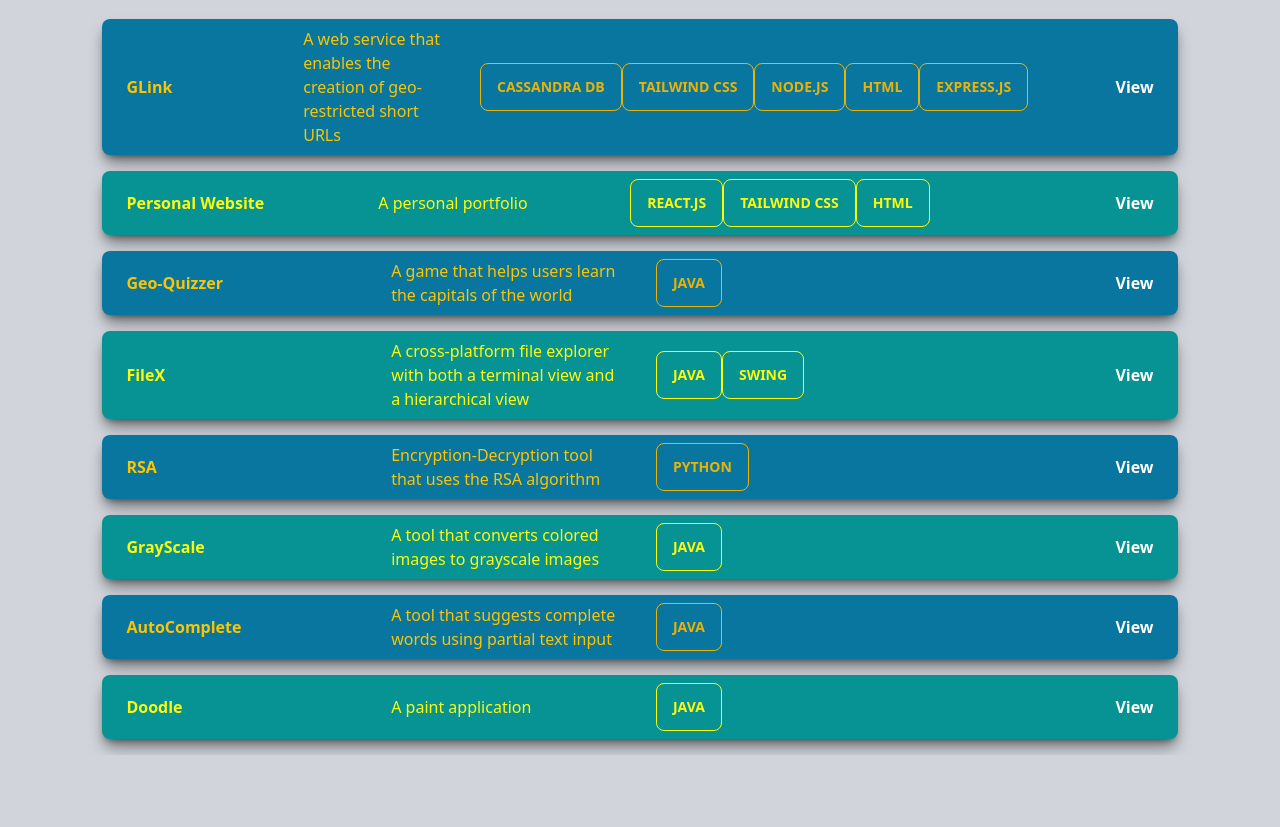
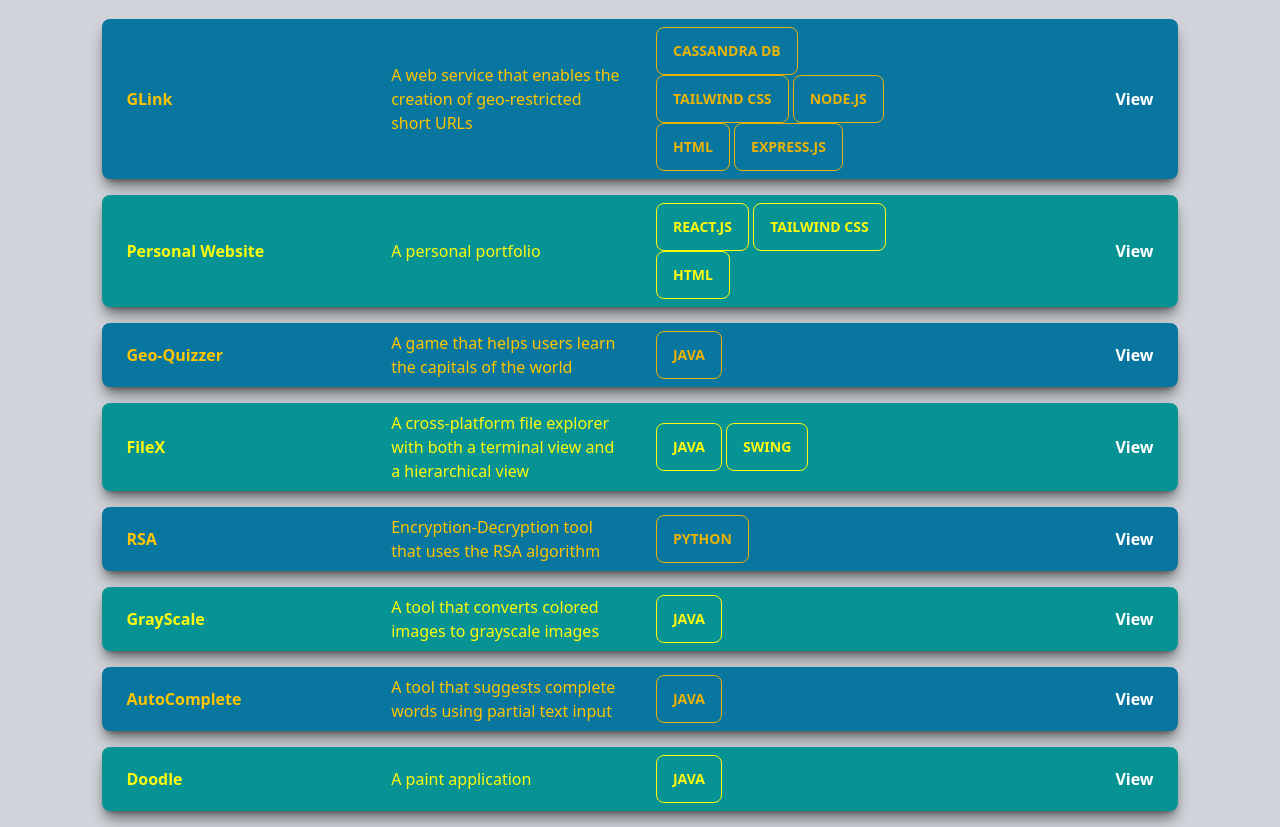
Before and after one commit to Aravind142857/Aravind142857.github.io, a website: page public/projects.html in a window 1280 px wide. Shown: the part 249-1076 px from the top of the page. Before the commit the page ends 1004 px from the top, so only its background shows below. Drawn offline with nearby package versions, Linux system fonts and the light colour scheme.

Commit message:
Fixed projects page tools column

```diff
--- a/public/projects.html
+++ b/public/projects.html
@@ -11,6 +11,7 @@
 
 <body>
     <div id="root" class="px-[8%]">
+       <div>
         <div id="head" class="navbar bg-[#003f88] rounded-lg my-12 py-2 px-8 sticky top-[4] shadow-xl shadow-black/50">
             <!-- logo -->
             <div class="w-auto h-auto m-2">
@@ -54,12 +55,14 @@
                 <p class="text-[#fdc500]">A web service that enables the creation of geo-restricted short URLs</p>
             </div>
             <div class="text-white px-4 h-auto w-full selection:text-blue-900 selection:bg-yellow-400">
-                <button class="btn btn-outline outline-yellow-500 text-yellow-500 hover:bg-yellow-500 hover:text-black hover:border-transparent">Cassandra DB</button>
-                <button class="btn btn-outline outline-yellow-500 text-yellow-500 hover:bg-yellow-500 hover:text-black hover:border-transparent">Tailwind CSS</button>
+                <p>
+                <button class="btn btn-outline cursor-default outline-yellow-500 text-yellow-500 hover:bg-yellow-500 hover:text-black hover:border-transparent">Cassandra DB</button>
+                <button class="btn btn-outline cursor-default outline-yellow-500 text-yellow-500 hover:bg-yellow-500 hover:text-black hover:border-transparent">Tailwind CSS</button>
 <!--                <button class="btn btn-outline outline-yellow-500 text-yellow-500">Daisy UI</button>-->
-                <button class="btn btn-outline outline-yellow-500 text-yellow-500 hover:bg-yellow-500 hover:text-black hover:border-transparent">Node.js</button>
-                <button class="btn btn-outline outline-yellow-500 text-yellow-500 hover:bg-yellow-500 hover:text-black hover:border-transparent">HTML</button>
-                <button class="btn btn-outline outline-yellow-500 text-yellow-500 hover:bg-yellow-500 hover:text-black hover:border-transparent">Express.js</button>
+                <button class="btn btn-outline cursor-default outline-yellow-500 text-yellow-500 hover:bg-yellow-500 hover:text-black hover:border-transparent">Node.js</button>
+                <button class="btn btn-outline cursor-default outline-yellow-500 text-yellow-500 hover:bg-yellow-500 hover:text-black hover:border-transparent">HTML</button>
+                <button class="btn btn-outline cursor-default outline-yellow-500 text-yellow-500 hover:bg-yellow-500 hover:text-black hover:border-transparent">Express.js</button>
+                </p>
             </div>
             <div class="text-white font-bold  w-full text-right px-4 selection:text-blue-900 selection:bg-yellow-400 block">
                 <p>View</p>
@@ -75,11 +78,12 @@
                 <p class="text-[#FEFA0D]">A personal portfolio</p>
             </div>
             <div class="text-white px-4 h-auto w-full selection:text-blue-900 selection:bg-yellow-400">
-                <button class="btn btn-outline outline-[#fefa0d] text-[#fefa0d] hover:bg-[#fefa0d] hover:text-black hover:border-transparent">React.js</button>
-                <button class="btn btn-outline outline-[#fefa0d] text-[#fefa0d] hover:bg-[#fefa0d] hover:text-black hover:border-transparent">Tailwind CSS</button>
-                <!--                <button class="btn btn-outline outline-yellow-500 text-yellow-500">Daisy UI</button>-->
-                <button class="btn btn-outline outline-[#fefa0d] text-[#fefa0d] hover:bg-[#fefa0d] hover:text-black hover:border-transparent">HTML</button>
-
+                <p>
+                    <button class="btn btn-outline cursor-default outline-[#fefa0d] text-[#fefa0d] hover:bg-[#fefa0d] hover:text-black hover:border-transparent">React.js</button>
+                    <button class="btn btn-outline cursor-default outline-[#fefa0d] text-[#fefa0d] hover:bg-[#fefa0d] hover:text-black hover:border-transparent">Tailwind CSS</button>
+                    <!--                <button class="btn btn-outline outline-yellow-500 text-yellow-500">Daisy UI</button>-->
+                    <button class="btn btn-outline cursor-default outline-[#fefa0d] text-[#fefa0d] hover:bg-[#fefa0d] hover:text-black hover:border-transparent">HTML</button>
+                </p>
             </div>
             <div class="text-white font-bold  w-full text-right px-4 selection:text-blue-900 selection:bg-yellow-400 block">
                 <p>View</p>
@@ -95,7 +99,9 @@
                 <p class="text-[#fdc500]">A game that helps users learn the capitals of the world</p>
             </div>
             <div class="text-white px-4 h-auto w-full selection:text-blue-900 selection:bg-yellow-400">
-                <button class="btn btn-outline outline-yellow-500 text-yellow-500 hover:bg-yellow-500 hover:text-black hover:border-transparent">Java</button>
+                <p>
+                    <button class="btn btn-outline cursor-default outline-yellow-500 text-yellow-500 hover:bg-yellow-500 hover:text-black hover:border-transparent">Java</button>
+                </p>
             </div>
             <div class="text-white font-bold  w-full text-right px-4 selection:text-blue-900 selection:bg-yellow-400 block">
                 <p>View</p>
@@ -110,8 +116,10 @@
                 <p class="text-[#FEFA0D]">A cross-platform file explorer with both a terminal view and a hierarchical view</p>
             </div>
             <div class="text-white px-4 h-auto w-full selection:text-blue-900 selection:bg-yellow-400">
-                <button class="btn btn-outline outline-[#FEFA0D] text-[#FEFA0D] hover:bg-[#FEFA0D] hover:text-black hover:border-transparent">Java</button>
-                <button class="btn btn-outline outline-[#FEFA0D] text-[#FEFA0D] hover:bg-[#FEFA0D] hover:text-black hover:border-transparent">Swing</button>
+                <p>
+                    <button class="btn btn-outline cursor-default outline-[#FEFA0D] text-[#FEFA0D] hover:bg-[#FEFA0D] hover:text-black hover:border-transparent">Java</button>
+                    <button class="btn btn-outline cursor-default outline-[#FEFA0D] text-[#FEFA0D] hover:bg-[#FEFA0D] hover:text-black hover:border-transparent">Swing</button>
+                </p>
                 <!--                <button class="btn btn-outline outline-yellow-500 text-yellow-500">Daisy UI</button>-->
             </div>
             <div class="text-white font-bold  w-full text-right px-4 selection:text-blue-900 selection:bg-yellow-400 block">
@@ -128,7 +136,9 @@
                 <p class="text-[#fdc500]">Encryption-Decryption tool that uses the RSA algorithm</p>
             </div>
             <div class="text-white px-4 h-auto w-full selection:text-blue-900 selection:bg-yellow-400">
-                <button class="btn btn-outline outline-yellow-500 text-yellow-500 hover:bg-yellow-500 hover:border-transparent hover:text-black">Python</button>
+                <p>
+                    <button class="btn btn-outline cursor-default outline-yellow-500 text-yellow-500 hover:bg-yellow-500 hover:border-transparent hover:text-black">Python</button>
+                </p>
             </div>
             <div class="text-white font-bold  w-full text-right px-4 selection:text-blue-900 selection:bg-yellow-400 block">
                 <p>View</p>
@@ -144,7 +154,9 @@
                 <p class="text-[#FEFA0D]">A tool that converts colored images to grayscale images</p>
             </div>
             <div class="text-white px-4 h-auto w-full selection:text-blue-900 selection:bg-yellow-400">
-                <button class="btn btn-outline outline-[#FEFA0D] text-[#FEFA0D] hover:bg-[#FEFA0D] hover:text-black hover:border-transparent">Java</button>
+                <p>
+                    <button class="btn btn-outline cursor-default outline-[#FEFA0D] text-[#FEFA0D] hover:bg-[#FEFA0D] hover:text-black hover:border-transparent">Java</button>
+                </p>
             </div>
             <div class="text-white font-bold  w-full text-right px-4 selection:text-blue-900 selection:bg-yellow-400 block">
                 <p>View</p>
@@ -160,7 +172,9 @@
                 <p class="text-[#fdc500]">A tool that suggests complete words using partial text input</p>
             </div>
             <div class="text-white px-4 h-auto w-full selection:text-blue-900 selection:bg-yellow-400">
-                <button class="btn btn-outline outline-yellow-500 text-yellow-500 hover:bg-yellow-500 hover:text-black hover:border-transparent">Java</button>
+                <p>
+                    <button class="btn btn-outline cursor-default outline-yellow-500 text-yellow-500 hover:bg-yellow-500 hover:text-black hover:border-transparent">Java</button>
+                </p>
             </div>
             <div class="text-white font-bold  w-full text-right px-4 selection:text-blue-900 selection:bg-yellow-400 block">
                 <p>View</p>
@@ -176,15 +190,16 @@
                 <p class="text-[#FEFA0D]">A paint application</p>
             </div>
             <div class="text-white px-4 h-auto w-full selection:text-blue-900 selection:bg-yellow-400">
-                <button class="btn btn-outline outline-[#FEFA0D] text-[#FEFA0D] hover:bg-[#FEFA0D] hover:text-black hover:border-transparent">Java</button>
+                <p>
+                    <button class="btn btn-outline cursor-default outline-[#FEFA0D] text-[#FEFA0D] hover:bg-[#FEFA0D] hover:text-black hover:border-transparent">Java</button>
+                </p>
             </div>
             <div class="text-white font-bold  w-full text-right px-4 selection:text-blue-900 selection:bg-yellow-400 block">
                 <p>View</p>
             </div>
 
         </div>
-
-
+       </div>
         <div id="foot"></div>
     </div>
     <script src="script/index.js" type="text/babel"></script>
```
Also changed, not shown: public/css/output.css.
